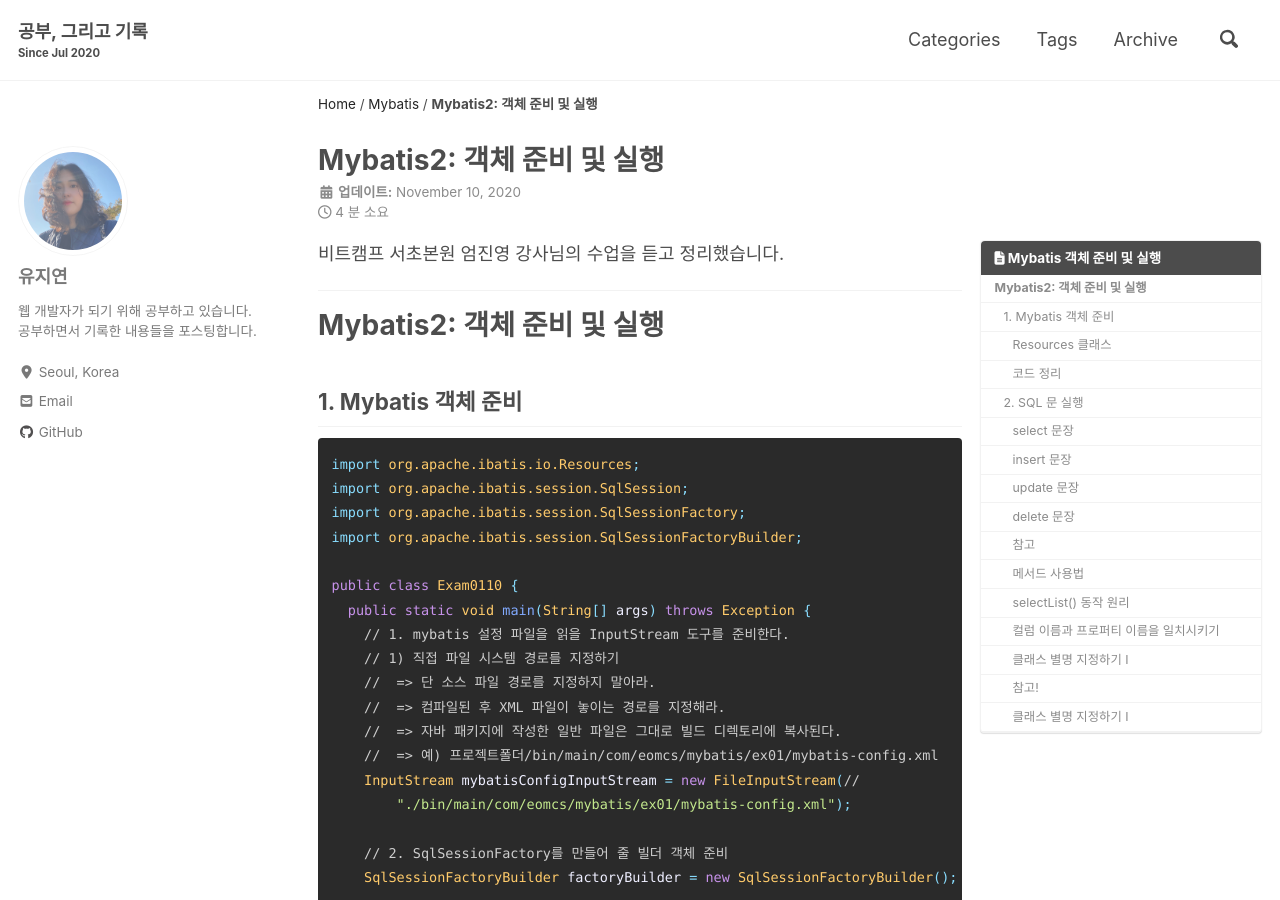
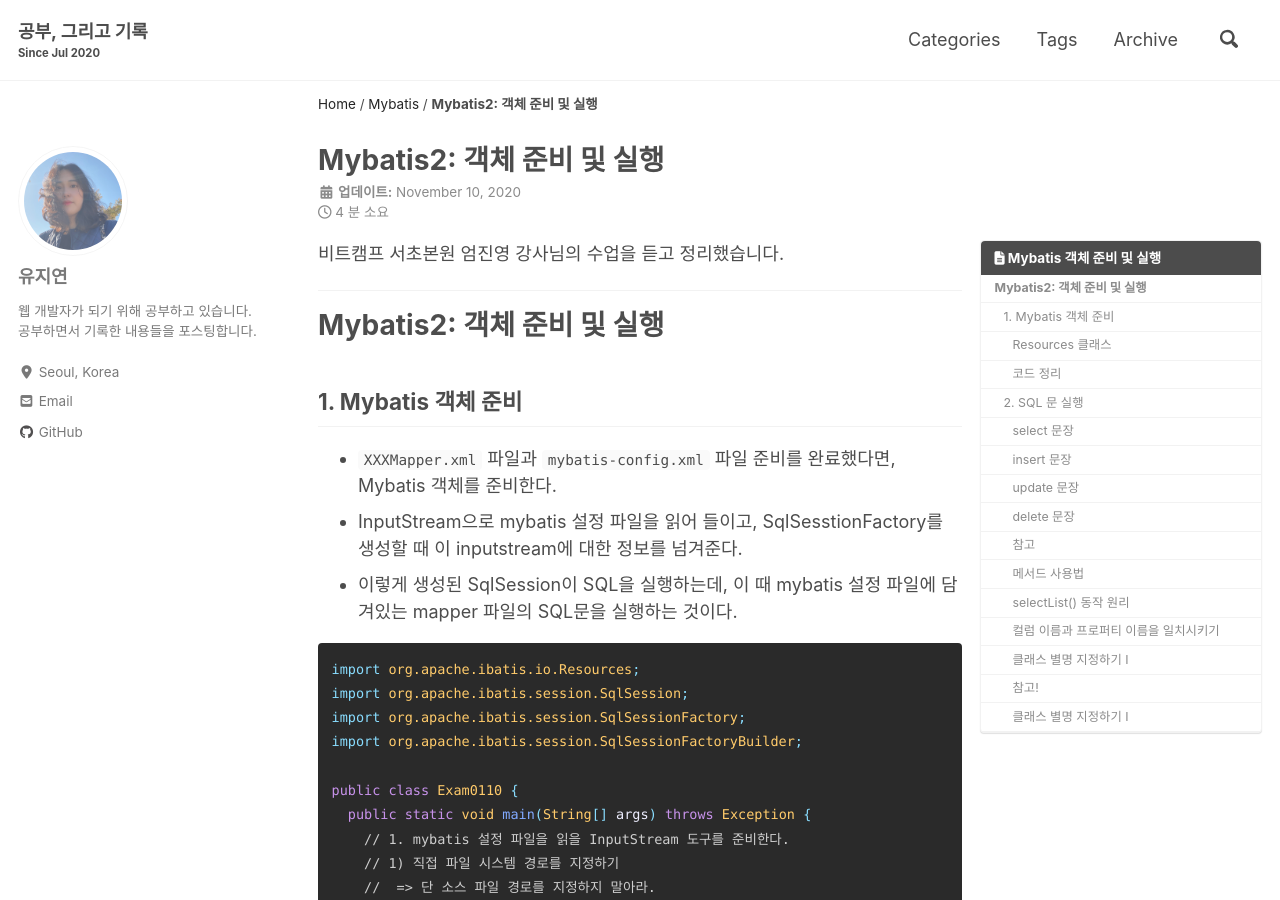
Before and after one commit to Jiyoun-Yoo/jiyoun-yoo.github.io, a Jekyll site: the page built from _posts/2020/Mybatis/2020-11-10-mybatis-2.md, in a window 1280 px wide and 900 px high. Built offline with Jekyll 4.4.1, drawn with Linux system fonts in a browser that asks for light colours; cached includes are drawn as plain includes; nearby versions of some CDN libraries; some of the changed text lies outside the part shown.

Commit message:
fix : typo

````diff
--- a/_posts/2020/Mybatis/2020-11-10-mybatis-2.md
+++ b/_posts/2020/Mybatis/2020-11-10-mybatis-2.md
@@ -27,6 +27,10 @@ last_modified_at: '2020-11-10 22:00:00 +0800'
 # Mybatis2: 객체 준비 및 실행
 
 ## 1. Mybatis 객체 준비
+
+- `XXXMapper.xml` 파일과 `mybatis-config.xml` 파일 준비를 완료했다면, Mybatis 객체를 준비한다.
+- InputStream으로 mybatis 설정 파일을 읽어 들이고, SqlSesstionFactory를 생성할 때 이 inputstream에 대한 정보를 넘겨준다.
+- 이렇게 생성된 SqlSession이 SQL을 실행하는데, 이 때 mybatis 설정 파일에 담겨있는 mapper 파일의 SQL문을 실행하는 것이다.
 
 ```java
 import org.apache.ibatis.io.Resources;
@@ -72,8 +76,8 @@ public class Exam0110 {
 - mybatis 설정 파일의 경로를 직접 지정하면 애플리케이션 배포 경로가 바뀔 때 마다 소스를 변경하고 다시 컴파일 해야 하는 문제가 있다.
 
 ```java
-  InputStream mybatisConfigInputStream = new FileInputStream(
-    "./bin/main/com/eomcs/mybatis/ex01/mybatis-config.xml");
+InputStream mybatisConfigInputStream = new FileInputStream(
+	"./bin/main/com/eomcs/mybatis/ex01/mybatis-config.xml");
 ```
 
 - 좀 더 쉽게 Mybatis 설정 파일의 InputStream을 얻기 위해서 org.apache.ibatis.io.Resources을 활용한다. 자바 클래스가 있는 패키지 폴더에서 mybatis 설정 파일을 찾을 수 있다.
@@ -148,11 +152,9 @@ SqlSession 객체를 이용하여 SQL 맵퍼 파일에 작성한 SQL 문을 실
 ### 메서드 사용법
 
 - 메서드를 사용하기 위해서는 SQL문 식별자와 파라미터 값을 넘겨줘야 한다.
-- SQL문 식별자 = 그룹명 + "." + SQL문장 아이디
-```
-- **그룹명**: <mapper namespace="그룹명">...</mapper>
-- **SQL 문장 아이디**: <select id="SQL문장 아이디">...</select>
-```
+- **SQL문 식별자** = 그룹명 + "." + SQL문장 아이디
+    - **그룹명**: `<mapper namespace="그룹명">` ...`</mapper>`
+    - **SQL 문장 아이디**: `<select id="SQL문장 아이디">` ... `</select>`
 - **파라미터 값**: primitive type 및 모든 자바 객체가 가능하다. 여러 개의 값을 전달할 때는 Map에 담아 넘겨라!
 
 ```java
@@ -209,19 +211,19 @@ public class Exam0120 {
 - 없다면 프로퍼티 명을 컬럼의 별명으로 지정하라.
 
 ```java
-  List<Board> list = sqlSession.selectList("BoardMapper.selectBoard2");
+List<Board> list = sqlSession.selectList("BoardMapper.selectBoard2");
 
-  for (Board board : list) {
-    System.out.printf("%d, %s, %s, %s, %d\n",
-      board.getNo(),
-      board.getTitle(),
-      board.getContent(),
-      board.getRegisteredDate(),
-      board.getViewCount());
-  }
+for (Board board : list) {
+  System.out.printf("%d, %s, %s, %s, %d\n",
+		board.getNo(),
+		board.getTitle(),
+		board.getContent(),
+    board.getRegisteredDate(),
+		board.getViewCount());
+}
 ```
 
-BoardMapper.xml
+`BoardMapper.xml`
 
 ```xml
 <select id="selectBoard" resultType="com.eomcs.mybatis.ex01.Board">
@@ -238,7 +240,8 @@ BoardMapper.xml
 ### 클래스 별명 지정하기 I
 
 - mybatis 설정 파일에서 fully-qualified class name 을 사용하는 대신에 짧은 이름으로 대체할 수 있다.
-- 주의!  패키지를 포함한 클래스 이름은 항상 . 으로 표기해야 한다. / 는 파일 경로를 가리킬 때 사용한다.
+- 주의!
+    - 패키지를 포함한 클래스 이름은 항상 . 으로 표기해야 한다. / 는 파일 경로를 가리킬 때 사용한다.
 - mybatis 설정 파일을 작성할 때, 자식 태그의 순서를 지켜야 한다. mybatis 설정 파일 작성 규칙에 순서를 지키도록 정의되어 있다.
 
 ```xml
@@ -247,7 +250,7 @@ BoardMapper.xml
 </typeAliases>
 ```
 
-- mybatis-config02.xml
+- `mybatis-config02.xml`
 
 ```xml
 <configuration>
@@ -267,7 +270,7 @@ BoardMapper.xml
 - 이렇게 지정한 별명은, SQL 맵퍼 파일에서 클래스를 지정할 때 사용한다.
 
 ```xml
-<select id="selectBoard2" resultType=**"**abc**"**>
+<select id="selectBoard2" resultType=**"**Board**"**>
   select
     board_id as no,
     title,
@@ -309,7 +312,6 @@ BoardMapper.xml
 | HashMap    | hashmap    |
 | Iterator   | iterator   |
 
-
 ### 클래스 별명 지정하기 I
 
 - 패키지에 소속된 전체 클래스에 대해 별명을 부여할 수 있다.
````
Also changed, not shown: _posts/2020/Mybatis/2020-11-10-mybatis-1.md (+5 -5 lines).
